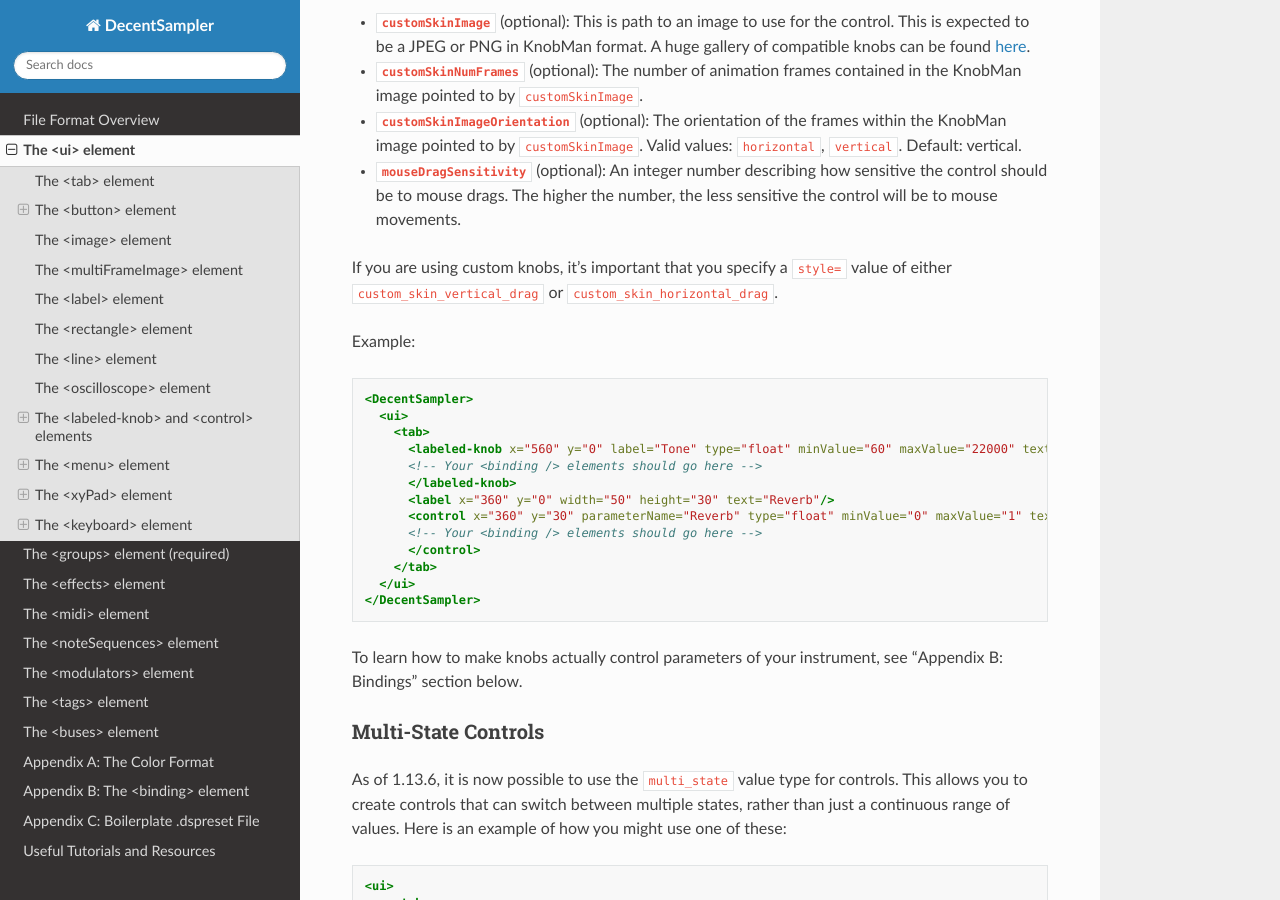
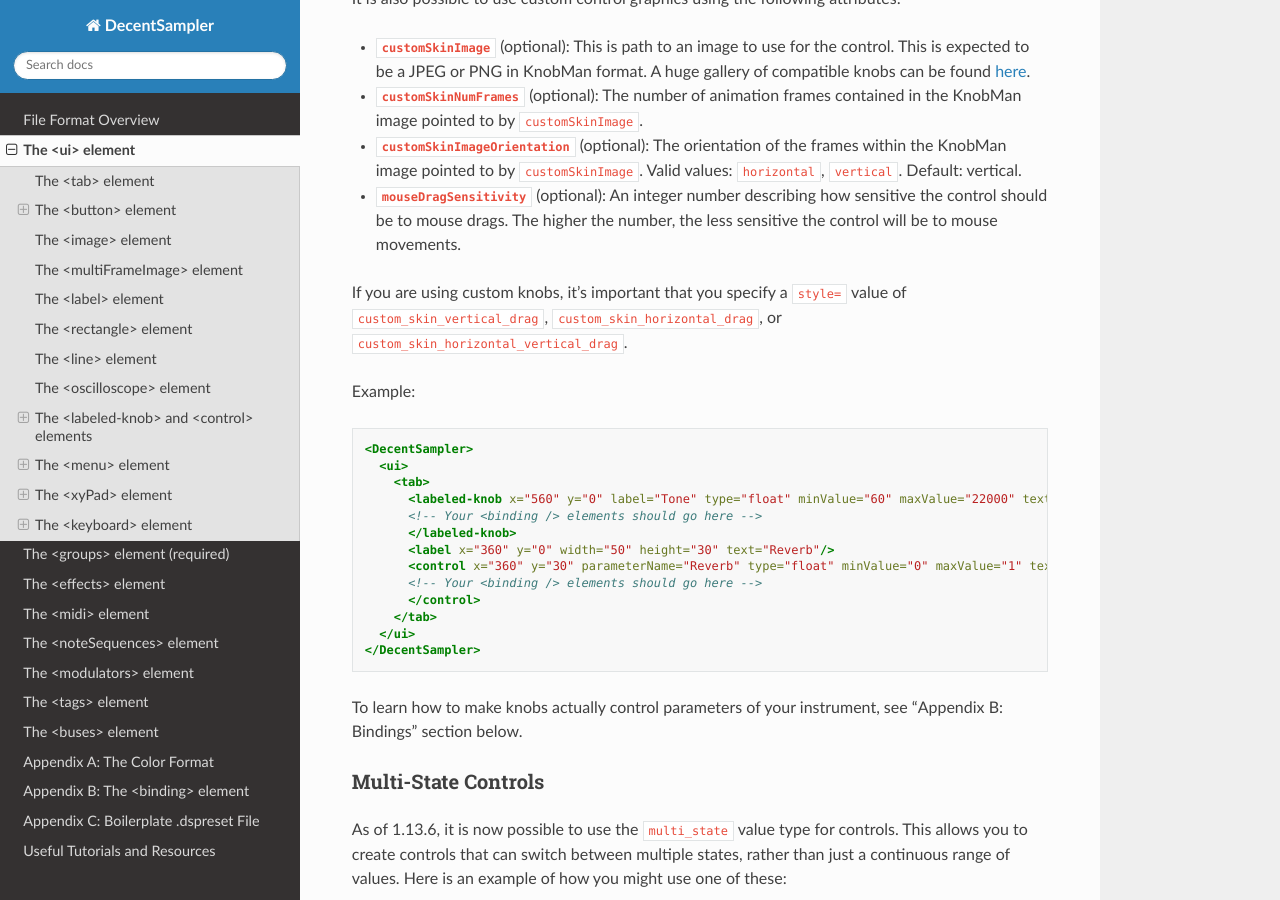
Before and after one commit to DecentSamples/DecentSampler-Developers-Guide, a Sphinx documentation site: the page built from docs/source/the-ui-element.md, in a window 1280 px wide and 900 px high, scrolled down 9264 px. Built offline with Sphinx 7.4.7 and the Read the Docs theme 3.1.0, drawn with Linux system fonts in a browser that asks for light colours; some of the changed text lies outside the part shown.

Commit message:
0000365: A "custom_skin_horizontal_vertical_drag" style for <control>

```diff
--- a/docs/source/the-ui-element.md
+++ b/docs/source/the-ui-element.md
@@ -260,7 +260,7 @@
 - **`width`** (required): The width in pixels of the knob + label.
 - **`height`** (required): The height in pixels of the knob + label.
 - **`parameterName`** (required): In a situation where the sampler does not have enough room to display the full UI, a shrunken down version of the UI will be used. In such situations, this control will be labeled using the `parameterName`. It is good practice to always include a `parameterName`. If not `parameterName` is specified and a value `label` is specified, then that will be used instead.
-- **`style`** (optional): The specific kind of control that is created. The following values are supported: `linear_bar`, `linear_bar_vertical`, `linear_horizontal`, `linear_vertical`, `rotary`, `rotary_horizontal_drag`, `rotary_horizontal_vertical_drag`, `rotary_vertical_drag`, `custom_skin_vertical_drag`, `custom_skin_horizontal_drag`. Default: `rotary_vertical_drag`.
+- **`style`** (optional): The specific kind of control that is created. The following values are supported: `linear_bar`, `linear_bar_vertical`, `linear_horizontal`, `linear_vertical`, `rotary`, `rotary_horizontal_drag`, `rotary_horizontal_vertical_drag`, `rotary_vertical_drag`, `custom_skin_vertical_drag`, `custom_skin_horizontal_drag`, `custom_skin_horizontal_vertical_drag`. Default: `rotary_vertical_drag`.
 - **`showLabel`** (optional): A true/false value dictating whether or not a built-in label should be displayed. Default: true for `<labeled-knob>` and false for `<control>` elements
 - **`label`** (optional): If `showLabel` is true, the actual text that should be displayed above the control.
 - **`parameterName`** (required): In a situation where the sampler does not have enough room to display the full UI, a shrunken down version of the UI will be used. In such situations, this control will be labeled using the `parameterName`. It is good practice to always include a `parameterName`.
@@ -288,7 +288,7 @@
 - **`customSkinImageOrientation`** (optional): The orientation of the frames within the KnobMan image pointed to by `customSkinImage`. Valid values: `horizontal`, `vertical`. Default: vertical.
 - **`mouseDragSensitivity`** (optional): An integer number describing how sensitive the control should be to mouse drags. The higher the number, the less sensitive the control will be to mouse movements.
 
-If you are using custom knobs, it's important that you specify a `style=` value of either `custom_skin_vertical_drag` or `custom_skin_horizontal_drag`.
+If you are using custom knobs, it's important that you specify a `style=` value of `custom_skin_vertical_drag`, `custom_skin_horizontal_drag`, or `custom_skin_horizontal_vertical_drag`.
 
 Example:
 
```
